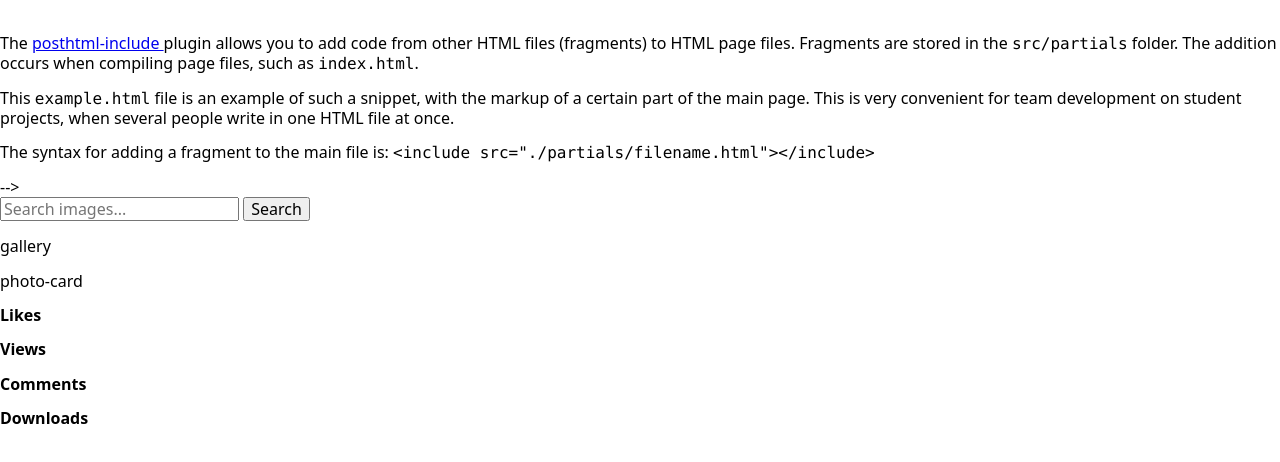
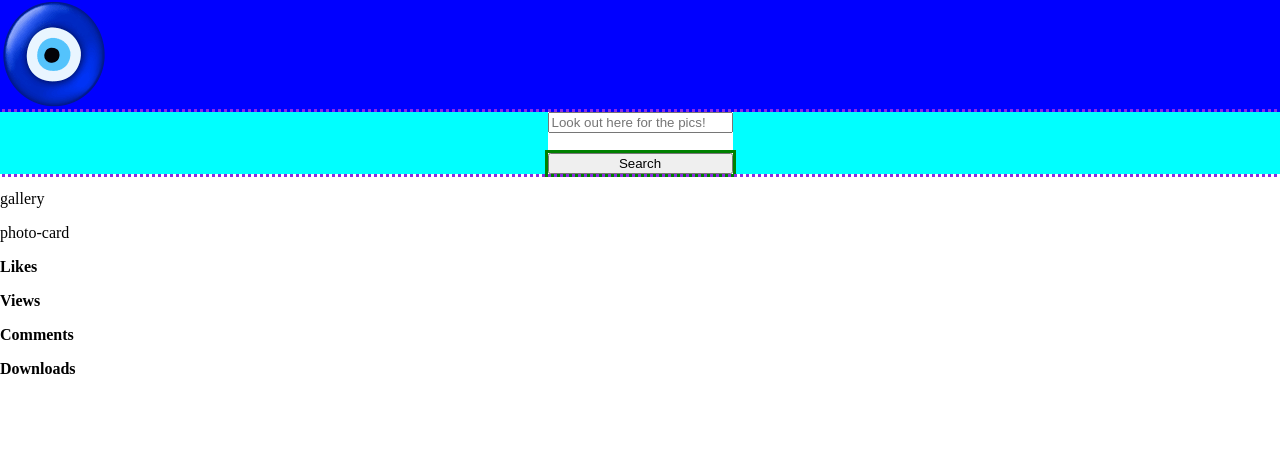
Before and after one commit to SochaStanislaw/goit-js-hw-11, a website built with Parcel: page src/index.html in a window 1280 px wide. Built offline with nearby package versions, Linux system fonts and the light colour scheme; files whose address does not match are found by name.

Commit message:
commit#5

```diff
--- a/src/index.html
+++ b/src/index.html
@@ -9,7 +9,7 @@
     <script type="module" src="./index.js"></script>
   </head>
   <body>
-    <!-- <include src="./partials/example.html"></include> -->
+    <include src="./partials/header.html"></include>
     <include src="./partials/search-form.html"></include>
     <include src="./partials/gallery.html"></include>
     <include src="./partials/photo-card.html"></include>
--- a/src/partials/example.html
+++ /dev/null
@@ -1,37 +0,0 @@
-<article class="example" id="uk">
-  <h1>HTML-partials</h1>
-
-  <!--
-    ❗️❗️❗️ The path to images from the HTML partial
-    is the same as from the index.html file
-  -->
-  <img src="images/logo.png" alt="" width="320" />
-
-  <p>
-    The
-    <a
-      href="https://github.com/posthtml/posthtml-include"
-      target="_blank"
-      rel="noopener noreferrer"
-    >
-      posthtml-include
-    </a>
-    plugin allows you to add code from other HTML files (fragments) to HTML page
-    files. Fragments are stored in the <code>src/partials</code> folder. The
-    addition occurs when compiling page files, such as <code>index.html</code>.
-  </p>
-
-  <p>
-    This <code>example.html</code> file is an example of such a snippet, with
-    the markup of a certain part of the main page. This is very convenient for
-    team development on student projects, when several people write in one HTML
-    file at once.
-  </p>
-
-  <p>
-    The syntax for adding a fragment to the main file is:
-    <code> &lt;include src="./partials/filename.html"&gt;&lt;/include&gt;</code>
-  </p>
-
-  <div class="background"></div>
-</article>
--- /dev/null
+++ b/src/partials/header.html
@@ -0,0 +1,8 @@
+<!-- HEADER BEGIN -->
+<div class="header">
+  <!-- pic logo link -->
+  <a href="./index.html">
+    <img class="header__logo" src="./images/favicon.png" />
+  </a>
+</div>
+<!-- HEADER END -->
--- a/src/partials/search-form.html
+++ b/src/partials/search-form.html
@@ -3,12 +3,14 @@ Użytkownik będzie wprowadzał treść, którą chce wyszukać,
 w pole tekstowe, a po wysłaniu formularza konieczne
 jest utworzenie żądania HTTP. -->
 
-<form class="search-form" id="search-form">
+<div class="form">
+  <form class="form__input" id="search-form">
     <input
       type="text"
       name="searchQuery"
       autocomplete="off"
-    placeholder="Search images..."
+      placeholder="Look out here for the pics!"
     />
-  <button type="submit">Search</button>
+    <button class="form__btn-submit" type="submit">Search</button>
   </form>
+</div>
--- /dev/null
+++ b/src/sass/components/_header.scss
@@ -0,0 +1,9 @@
+@import '../utils/vars';
+
+.header {
+    background-color: blue;
+    display: flex;
+    &__logo {
+        cursor: pointer;
+    }
+}
--- /dev/null
+++ b/src/sass/components/_search-form.scss
@@ -0,0 +1,17 @@
+@import '../utils/vars';
+
+.form {
+    outline: 3px blueviolet dotted;
+    display: flex;
+    justify-content: center;
+    background-color: aqua;
+    &__input {
+        display: flex;
+        flex-direction: column;
+        background-color: white;
+    }
+    &__btn-submit {
+        outline: 3px green solid;
+        margin-top: 20px;
+    }
+}
--- a/src/sass/index.scss
+++ b/src/sass/index.scss
@@ -1,2 +1,7 @@
-@import './common';
-@import './example';
+// IMPORTS STYLES:
+// header
+@import './components/header';
+// search input:
+@import './components/search-form';
+// gallery layout:
+// pic card style:
--- /dev/null
+++ b/src/sass/utils/_vars.scss
@@ -0,0 +1,4 @@
+body {
+    box-sizing: border-box;
+    margin: 0 auto;
+}
```
Lines whose indentation alone changed are shown as unchanged.
